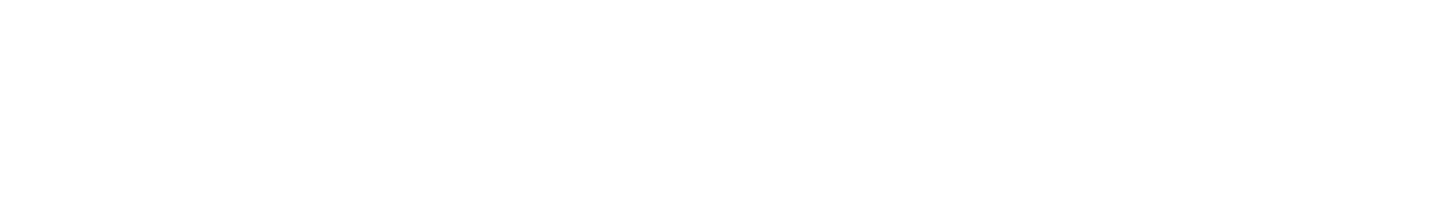
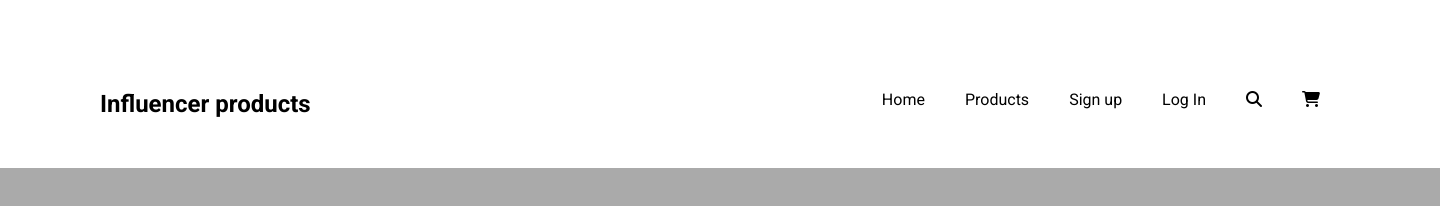
Before and after one commit to Salikur6/A2-influencer-portfolio, a plain HTML site: page index.html in a window 1280 px wide. Shown: the whole page, 1440 px wide, since content can reach past the window. Drawn offline with Linux system fonts and the light colour scheme.

Commit message:
images and nav section added

```diff
--- a/index.html
+++ b/index.html
@@ -6,11 +6,45 @@
     <meta http-equiv="X-UA-Compatible" content="IE=edge">
     <meta name="viewport" content="width=device-width, initial-scale=1.0">
     <title>Influencer-Portfolio</title>
+
+    <!-- -------------Font Awesome------------ -->
+    <script src="https://kit.fontawesome.com/d10cec06ed.js" crossorigin="anonymous"></script>
+
+    <!-- --------------Stylesheet-------------- -->
     <link rel="stylesheet" href="style.css">
+
 </head>
 
 <body>
 
+    <!-- ---------------------------Header---------------------------  -->
+
+    <header>
+        <div class="container">
+            <nav class="nav">
+                <div class="logo">
+                    <h2>Influencer products</h2>
+                </div>
+                <div class="menu">
+                    <ul>
+                        <li><a href="">Home</a></li>
+                        <li><a href="">Products</a></li>
+                        <li><a href="">Sign up</a></li>
+                        <li><a href="">Log In</a></li>
+                        <li>
+                            <a href=""><i class="fas fa-search"></i></a>
+                        </li>
+                        <li>
+                            <a href=""><i class="fas fa-shopping-cart"></i></a>
+                        </li>
+                    </ul>
+                </div>
+            </nav>
+        </div>
+    </header>
+
+
+
 </body>
 
 </html>
--- a/style.css
+++ b/style.css
@@ -0,0 +1,51 @@
+@import url('https://fonts.googleapis.com/css2?family=Inter&family=Poppins:wght@400;500&family=Roboto:wght@400;500;700&display=swap');
+* {
+    margin: 0;
+    padding: 0;
+    box-sizing: border-box;
+}
+
+
+/* ------------------------
+    Common styles
+--------------------------- */
+
+body {
+    background-color: #AAAAAA;
+    font-family: 'Roboto', sans-serif;
+}
+
+a {
+    text-decoration: none;
+    color: #000;
+}
+
+li {
+    list-style: none;
+}
+
+.container {
+    width: 1440px;
+    margin: 0 auto;
+    background-color: #fff;
+    padding: 0 100px;
+}
+
+
+/* ------------------------------
+    Header
+------------------------------ */
+
+nav.nav {
+    display: flex;
+    justify-content: space-between;
+    padding: 90px 0 50px 0;
+}
+
+.menu>ul {
+    display: flex;
+}
+
+.menu ul li a {
+    padding: 20px;
+}
```
Also changed, not shown: images/Circle design.svg (added), images/action.png (added), images/airpod.png (added), images/camera.png (added), images/drone.png (added), images/gear.png (added), images/lights.png (added), images/main-camera.png (added), images/mic.png (added), images/setup.png (added), images/single-light.png (added), images/tripod.png (added).
